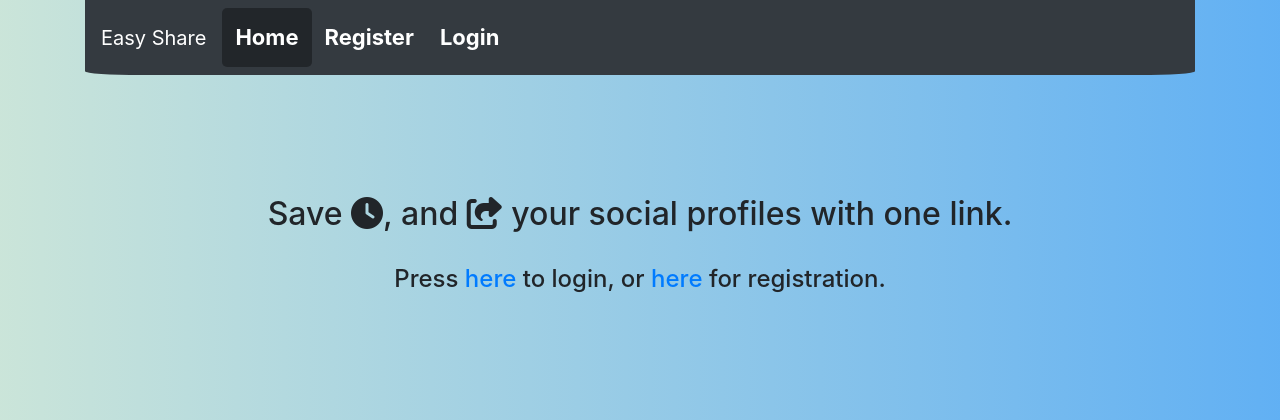
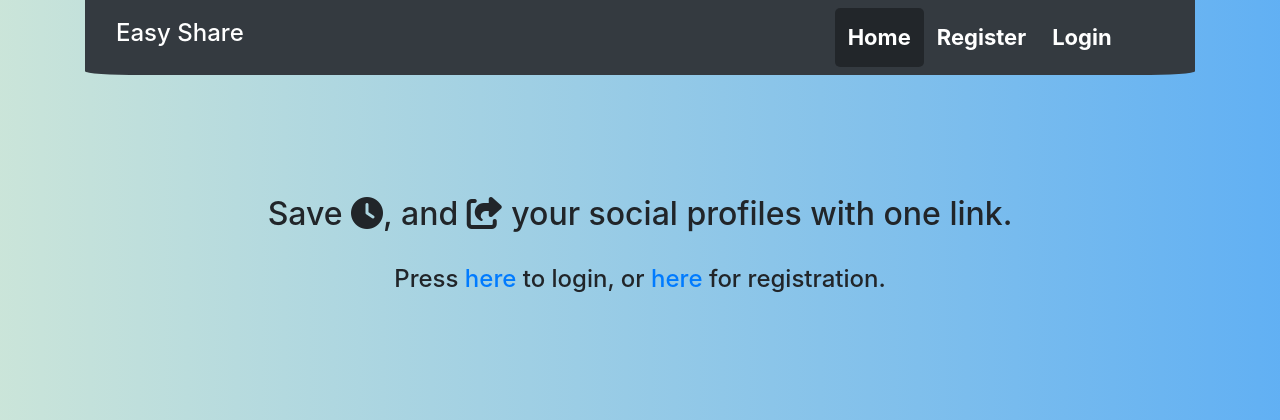
Before and after one commit to Elisei123/easyshare, a Django app: page / in a window 1280 px wide. Shown: the top 420 px of the page. Run offline with Django 3.2, Linux system fonts and the light colour scheme; some libraries are stand-ins or nearby versions.

Commit message:
update front-end

```diff
--- a/Accounts/urls.py
+++ b/Accounts/urls.py
@@ -1,5 +1,6 @@
 from django.urls import path
 from . import views
+from django.conf.urls import handler404
 urlpatterns = [
     path('register/', views.register, name='register'),
     path('login/', views.login, name='login'),
--- a/easyshare/settings.py
+++ b/easyshare/settings.py
@@ -24,7 +24,6 @@ SECRET_KEY = '6*ov4dkpdqbh)w)nn_j7^q06zp^^^8!z)-dz**ss)4-$a6n=5!'
 
 # SECURITY WARNING: don't run with debug turned on in production!
 DEBUG = os.environ.get('DEBUG', "False") == "True"
-
 ALLOWED_HOSTS = ['*']
 
 
@@ -130,7 +129,7 @@ USE_TZ = True
 STATIC_URL = '/static/'
 STATIC_ROOT='static'
 STATICFILES_DIRS = [
-    os.path.join(BASE_DIR, "assets"),
+    os.path.join(BASE_DIR, "Web/assets"),
 ]
 
 MEDIA_ROOT =  os.path.join(BASE_DIR, 'media')
--- a/templates/base.html
+++ b/templates/base.html
@@ -1,3 +1,5 @@
+{% load static %}
+
 <!doctype html>
 <html lang="en">
   <head>
@@ -88,8 +90,10 @@
             <span class="navbar-toggler-icon"></span>
           </button>
           <div  class="collapse navbar-collapse" id="navbarTogglerDemo01">
-            <a class="navbar-brand"> Easy Share</a>
-
+          <div  style="color: white" class="img_navbar col-md-8" style="text-align: center">
+            <h4>Easy Share</h4>
+          </div>
+            <div class="col-md-4">
                 <ul style="text-align: center;" class="navbar-nav mr-auto mt-2 mt-lg-0">
 
                     <!-- Here -->
@@ -132,6 +136,7 @@
 
                 </ul>
             </div>
+          </div>
         </nav>
          {% block content %}
 
--- a/templates/error_404.html
+++ b/templates/error_404.html
@@ -15,7 +15,7 @@
     <div class="message" style="text-align: center; padding-top: 10%">
         <h1> <i class="fas fa-bug"></i> < Error 404 ></h1>
         <br>
-        <h4>Aceasta pagina nu exista<br></h4>
+        <h4>Aceasta pagina nu exista.<br></h4>
     </div>
 
 
--- a/templates/home.html
+++ b/templates/home.html
@@ -36,6 +36,11 @@
     }
 
     @media only screen and (max-width: 768px) {
+    #card-container{
+        padding: 12px;
+        padding-bottom: 7%;
+    }
+
   /* For phone: */
         .card_black{
             border-top-right-radius: 3%;
@@ -47,6 +52,12 @@
         .card_white{
             border-top-right-radius: 0%;
             border-bottom-right-radius: 0%;
+            border-bottom-left-radius: 3%;
+            border-bottom-right-radius: 3%;
+        }
+
+        input[type="text"]{
+            font-size:14px;
         }
     }
 
@@ -68,7 +79,7 @@
      {% if user.is_authenticated %}
          <!-- When you are log -->
             <h4 style="float: right">Hi, {{ user }}</h4>
-            <div style="margin-top: 15%; " class="row">
+            <div id="card-container" style="margin-top: 15%;" class="row">
                 <div style="background-color: black; padding: 5%;box-shadow: 0 4px 8px 0 rgba(0, 0, 0, 0.5), 0 6px 20px 0 rgba(0, 0, 0, 0.69);
 }" class="card_black col-sm" >
                     <h2 style="text-align: center; font-family: 'Teko'; font-size: 50px; color: white">
```
Also changed, not shown: Web/assets/img/Screenshot from 2020-03-09 00-01-57.png (added), Web/assets/img/Screenshot from 2020-03-09 00-02-50.png (renamed from Photos/Screenshot from 2020-03-09 00-02-50.png), db.sqlite3. Lines whose indentation alone changed are shown as unchanged.
